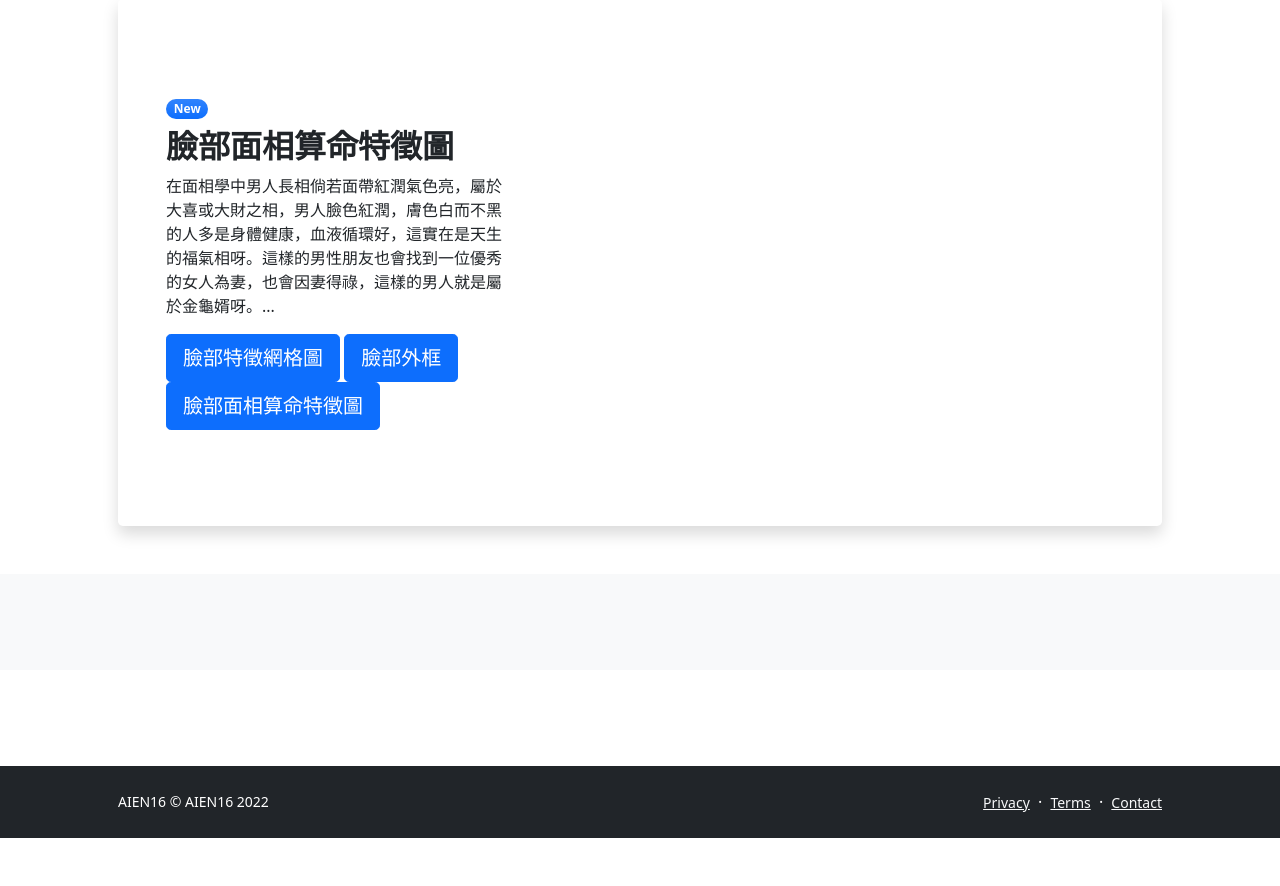
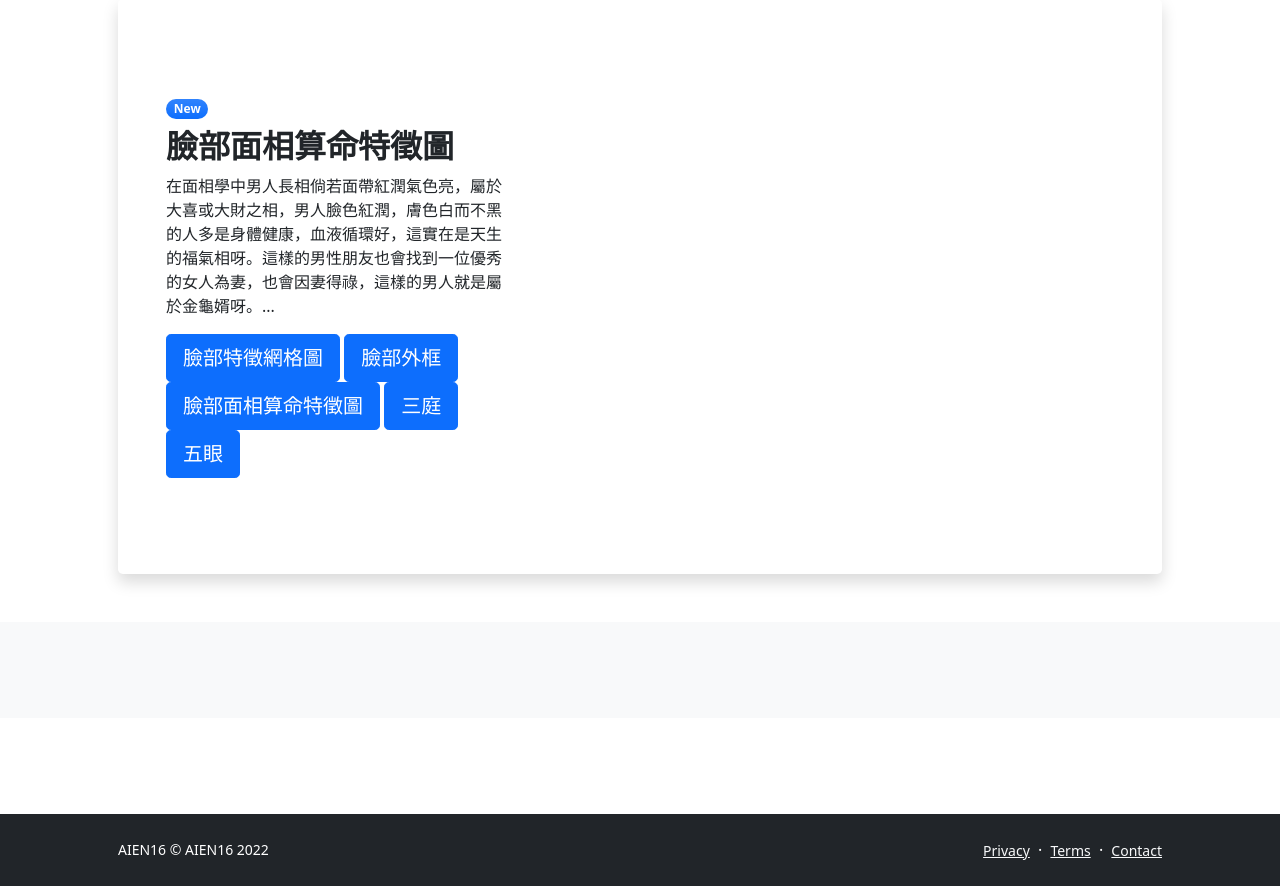
Before and after one commit to we1tingyu/AIEN16Team2FaceMesh, a Flask app: page / in a window 1280 px wide. Shown: the part 153-1039 px from the top of the page. Before the commit the page ends 991 px from the top, so only its background shows below. Run offline with Flask 2, Linux system fonts and the light colour scheme; some libraries are stand-ins or nearby versions.

Commit message:
0307 三庭五眼 by IP

```diff
--- a/app/templates/index.html
+++ b/app/templates/index.html
@@ -56,6 +56,8 @@
                                         <button type="button" class="btn btn-primary btn-lg" onclick="Function_video_feed()">臉部特徵網格圖</button>
                                         <button type="button" class="btn btn-primary btn-lg" onclick="Function_video_feed_1()">臉部外框</button>
                                         <button type="button" class="btn btn-primary btn-lg" onclick="Function_video_feed_2()">臉部面相算命特徵圖</button>
+                                        <button type="button" class="btn btn-primary btn-lg" onclick="Function_video_feed_3()">三庭</button>
+                                        <button type="button" class="btn btn-primary btn-lg" onclick="Function_video_feed_4()">五眼</button>
                                     </div>
                                 </div>
                                 </br>
@@ -107,7 +109,12 @@
             function Function_video_feed_2() {
               document.getElementById("image2").src = "{{ url_for('video_feed', style=2) }}";
             }
-
+            function Function_video_feed_3() {
+              document.getElementById("image2").src = "{{ url_for('video_feed', style=3) }}";
+            }
+            function Function_video_feed_4() {
+              document.getElementById("image2").src = "{{ url_for('video_feed', style=4) }}";
+            }
 
           </script>
     </body>
```
